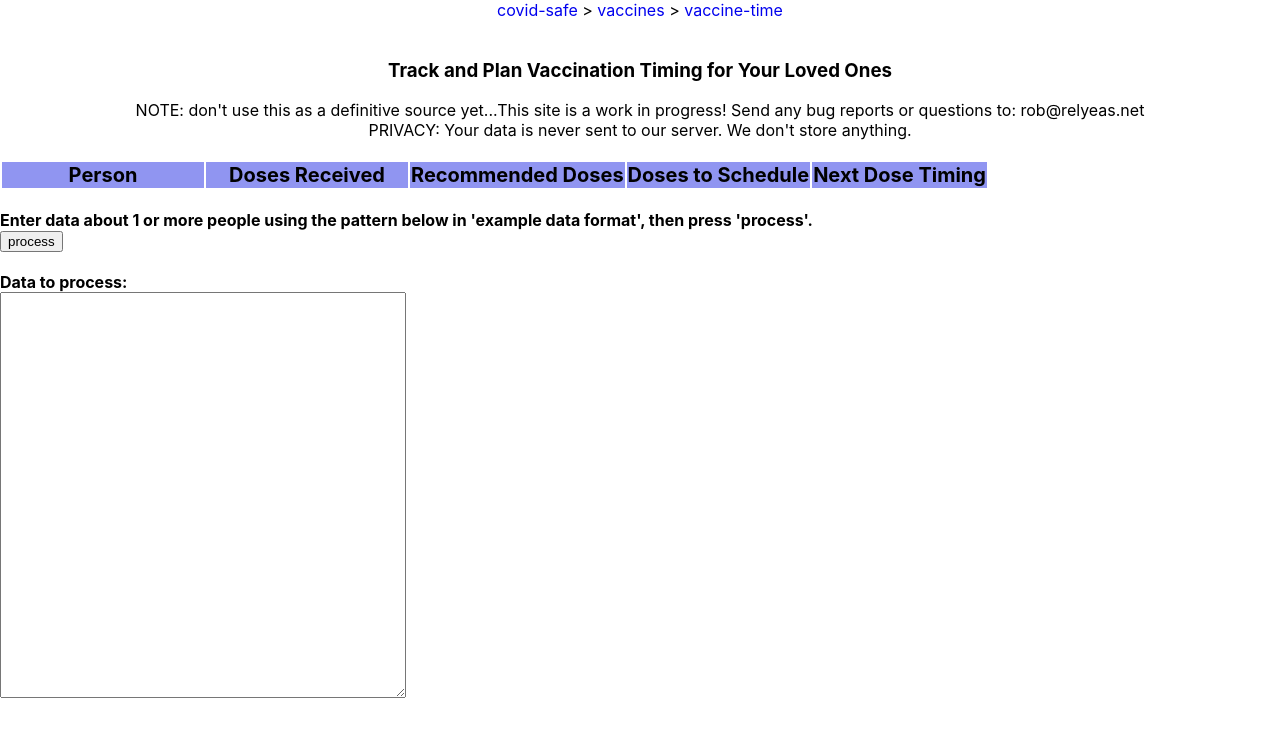
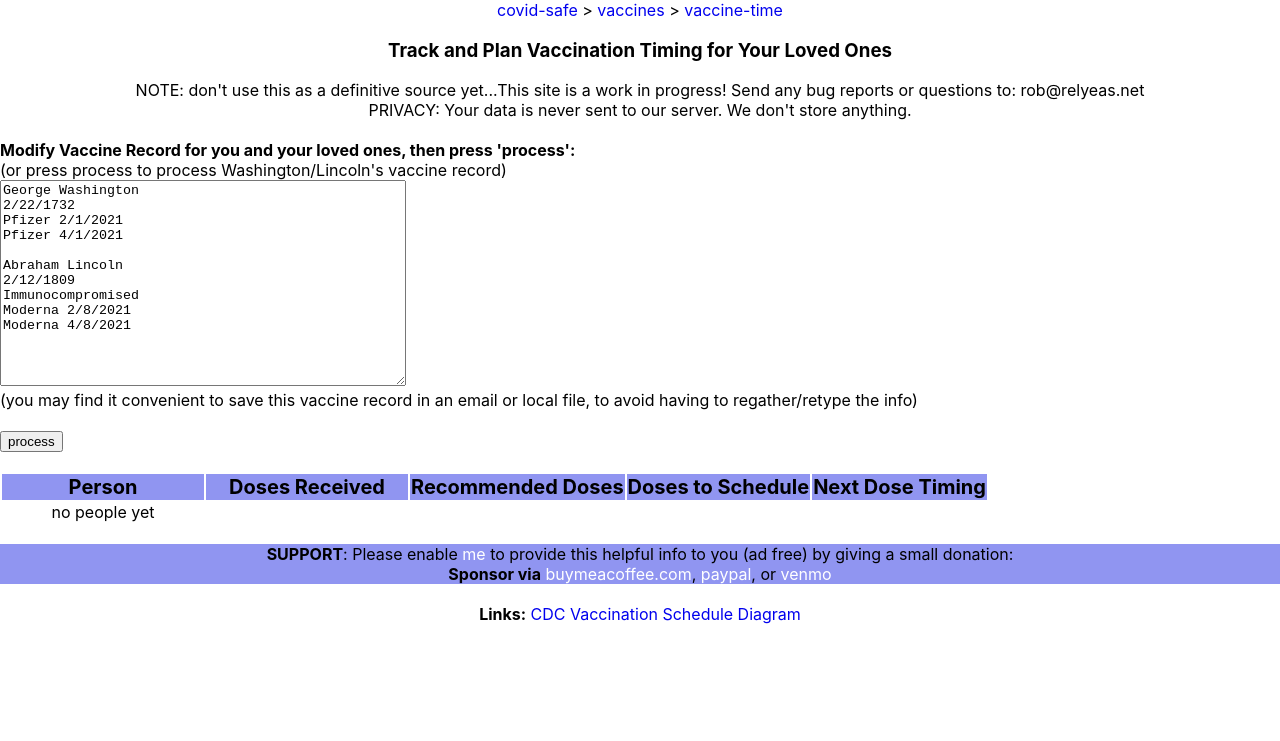
Before and after one commit to rrelyea/vaccine-time, a React (Create React App) app: page / in a window 1280 px wide. Shown: the top 741 px of the page. Built offline with nearby package versions, Linux system fonts and the light colour scheme.

Commit message:
rearrange vaccine record textarea. remove example data box.

```diff
--- a/src/App.css
+++ b/src/App.css
@@ -236,7 +236,9 @@ th {
 .h400 {
   height: 400px;
 }
-
+.h200 {
+  height: 200px;
+}
 .tal {
   text-align: left;
 }
--- a/src/App.js
+++ b/src/App.js
@@ -15,7 +15,6 @@ function App() {
   return (
     <div className="App">
       <BreadCrumbBar />
-      <br/>
       <h3 className="p-3 text-center">Track and Plan Vaccination Timing for Your Loved Ones</h3>
       <div className="p-3 text-center">NOTE: don't use this as a definitive source yet...This site is a work in progress! Send any bug reports or questions to: rob@relyeas.net</div>
       <div className="p-3 text-center">PRIVACY: Your data is never sent to our server. We don't store anything.</div>
--- a/src/People.js
+++ b/src/People.js
@@ -20,10 +20,11 @@ function People() {
         importData.value = sampleData.value;
     }
 
-    function addPerson() {
+    function processVaccineRecords() {
         var importData = document.getElementById('importData');
 
-        if (importData.value !== "") {
+        if (importData.value.trim() !== "") {
+            clearPeople();
             var lines = importData.value.split('\n');
 
             var newPerson = null;
@@ -59,6 +60,8 @@ function People() {
                 findAppropriateSchedule(newPerson);
                 newPerson = null;
             }
+        } else {
+            clearPeople();
         }
     }
 
@@ -167,6 +170,19 @@ function People() {
 
     return (
         <>
+            <div className='tal'>
+                <div className='tal'><b>Modify Vaccine Record for you and your loved ones, then press 'process':</b><br/>
+                (or press process to process Washington/Lincoln's vaccine record) </div>
+                <textarea className='w400 h200' id='importData' defaultValue={getSampleData()} /><br/>
+                <div>(you may find it convenient to save this vaccine record in an email or local file, to avoid having to regather/retype the info)</div>
+                <br/>
+                <button onClick={processVaccineRecords}>process</button>
+                <br/>
+                <br/>
+
+
+
+            </div>
             <div className="container">
                 <table className="table table-striped table-bordered">
                     <thead>
@@ -194,29 +210,9 @@ function People() {
                                 <td>{showNextDoseTiming(user)}</td>
                             </tr>
                         )}
+                        {users.length === 0 ? "no people yet" : false }
                     </tbody>
                 </table>
-            </div>
-            { users.length > 0 ?
-            <button onClick={clearPeople}>clear all people</button> :
-            false }
-
-            <div className='tal'>
-                <br/>
-                <div className='tal'><b>Enter data about 1 or more people using the pattern below in 'example data format', then press 'process'.</b></div>
-                <button onClick={addPerson}>process</button>
-                <br/>
-
-                <br/>
-                <div className='tal'><b>Data to process:</b></div>
-                <textarea className='w400 h400' id='importData' /><br/>
-                <br/>
-                <br/>
-                <button onClick={copySampleData}>copy example data to "data to process" box</button>
-                <div className='tal'><b>Example data format:</b></div>
-
-                <textarea className='sampleData w400 h400' id='sampleData' defaultValue={getSampleData()} >
-                </textarea>
             </div>
         </>
     );
```
